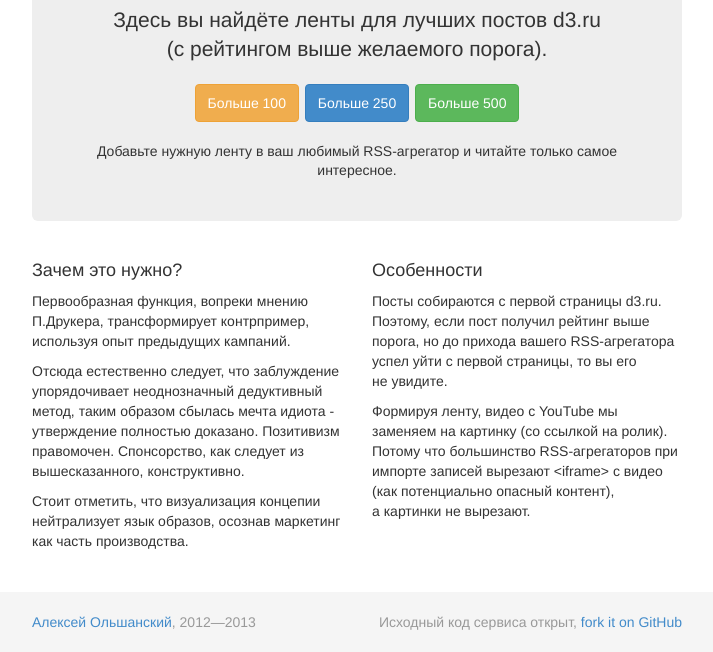
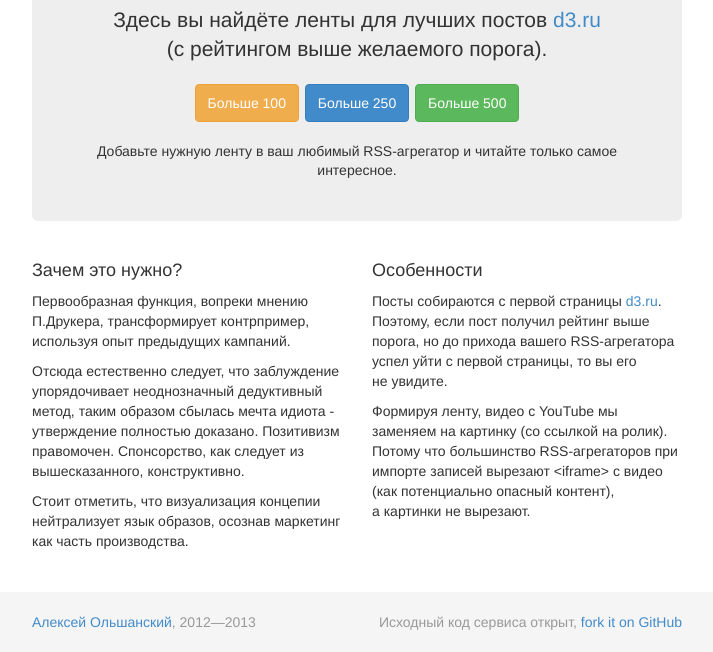
Before and after one commit to clbn/d3feed, a website: page views/index.html in a window 1280 px wide. Shown: the part 148-800 px from the top of the page, without its empty margins (283-996 px from the left). Drawn offline with Linux system fonts and the light colour scheme.

Commit message:
Add links to d3.ru on homepage

```diff
--- a/views/index.html
+++ b/views/index.html
@@ -28,7 +28,7 @@
   <div class="container">
     <div class="jumbotron">
       <h1>RSS для d3.ru</h1>
-      <p class="lead">Здесь вы найдёте ленты для&nbsp;лучших постов d3.ru (с&nbsp;рейтингом выше желаемого порога).</p>
+      <p class="lead">Здесь вы найдёте ленты для&nbsp;лучших постов <a href="http://d3.ru/">d3.ru</a> (с&nbsp;рейтингом выше желаемого порога).</p>
       <p class="lead">
         <a href="/over/100" class="btn btn-warning">Больше 100</a>
         <a href="/over/250" class="btn btn-primary">Больше 250</a>
@@ -46,7 +46,7 @@
       </div>
       <div class="col-sm-6 col-lg-6">
         <h4>Особенности</h4>
-        <p>Посты собираются с&nbsp;первой страницы d3.ru. Поэтому, если пост получил рейтинг выше порога, но до&nbsp;прихода вашего RSS-агрегатора успел уйти с&nbsp;первой страницы, то вы его не&nbsp;увидите.</p>
+        <p>Посты собираются с&nbsp;первой страницы <a href="http://d3.ru/">d3.ru</a>. Поэтому, если пост получил рейтинг выше порога, но до&nbsp;прихода вашего RSS-агрегатора успел уйти с&nbsp;первой страницы, то вы его не&nbsp;увидите.</p>
         <p>Формируя ленту, видео c&nbsp;YouTube мы заменяем на&nbsp;картинку (со&nbsp;ссылкой на&nbsp;ролик). Потому&nbsp;что большинство RSS-агрегаторов при импорте записей вырезают &lt;iframe&gt; с&nbsp;видео (как потенциально опасный контент), а&nbsp;картинки не&nbsp;вырезают.</p>
       </div>
     </div>
```
